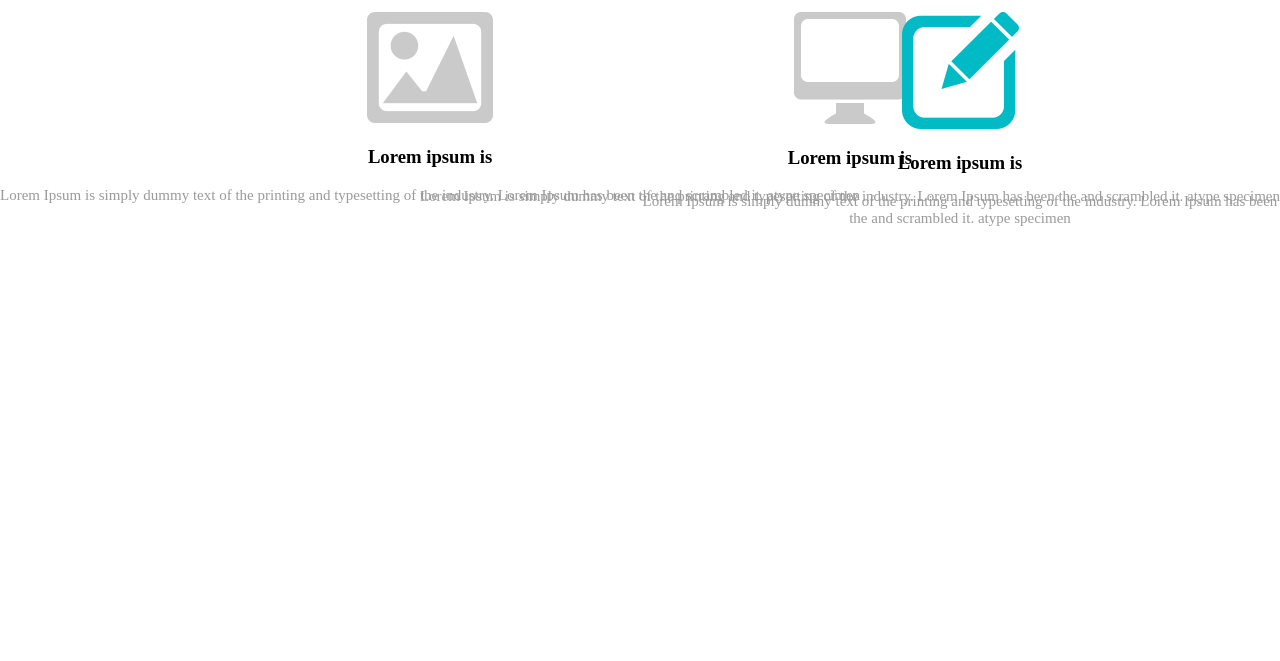
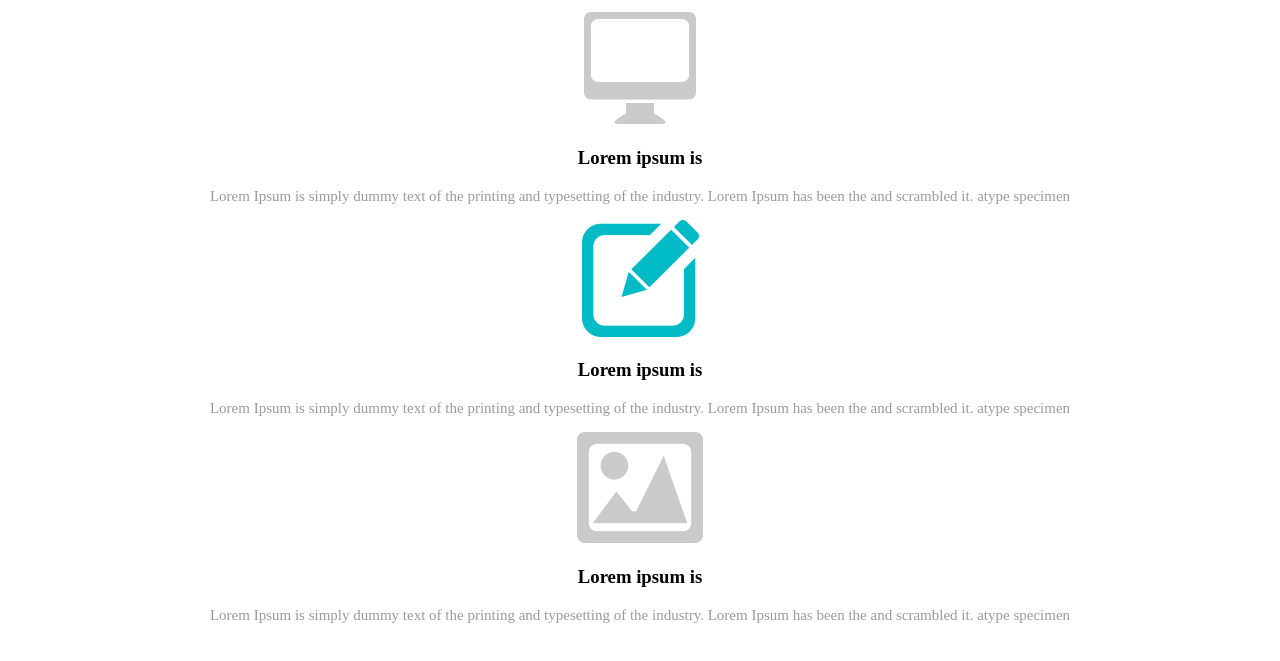
Before and after one commit to brenekat/my-first-repository, a plain HTML site: page site simples so com html, js e css/index.html in a window 1280 px wide. Shown: the part 769-1430 px from the top of the page. Drawn offline with nearby package versions, Linux system fonts and the light colour scheme.

Commit message:
Update First.css

```diff
--- a/site simples so com html, js e css/css/First.css
+++ b/site simples so com html, js e css/css/First.css
@@ -171,20 +171,3 @@ li.slick-active button {
     height: 800px;
 
 }
-
-.col-categoria1 {
-    display: inline;
-    position: absolute;
-    right: 0%;
-}
-
-.col-categoria2 {
-    display: inline;
-    position: absolute;
-}
-
-.col-categoria3 {
-    display: inline;
-    position: absolute;
-    left: 0%;
-}
```
